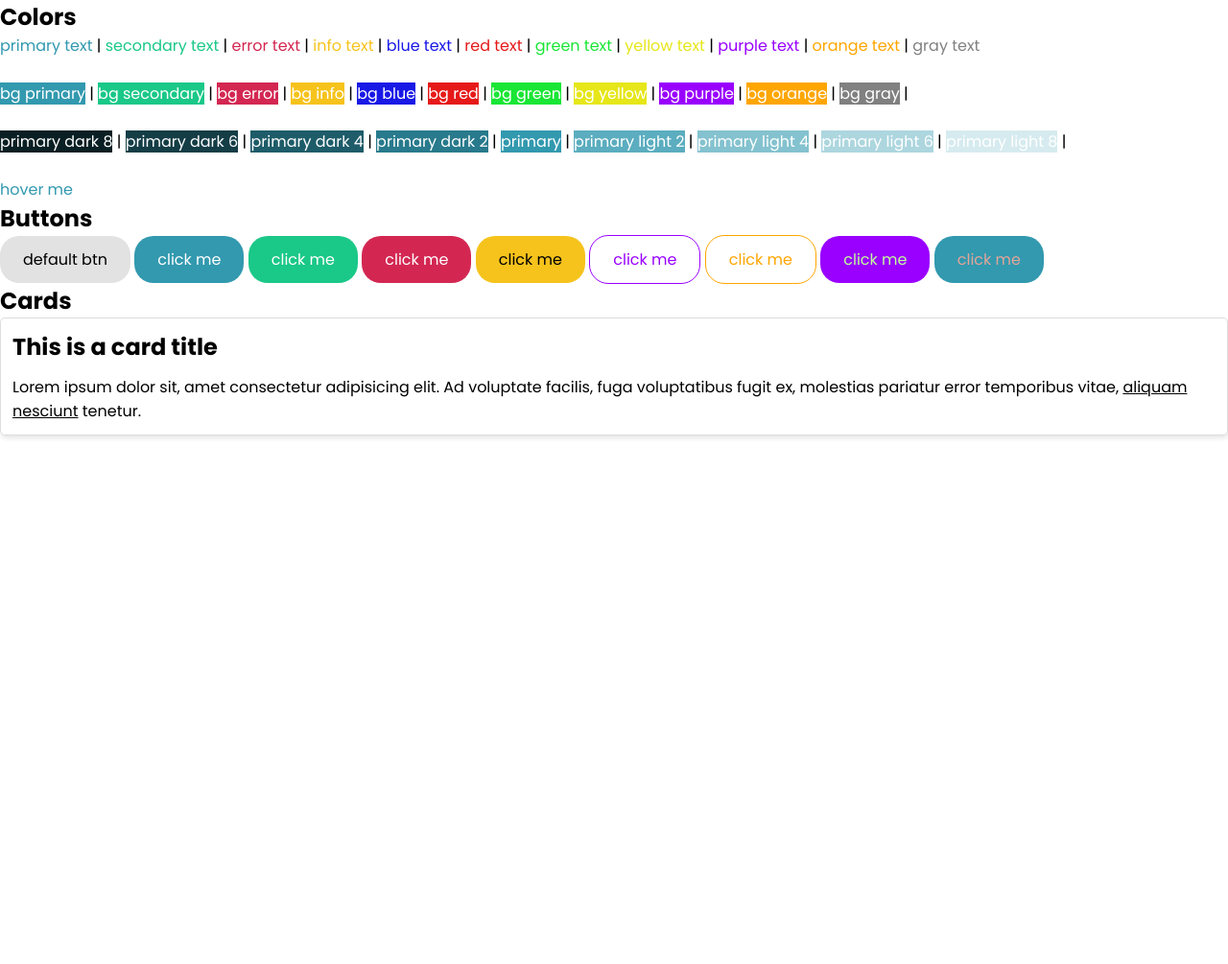
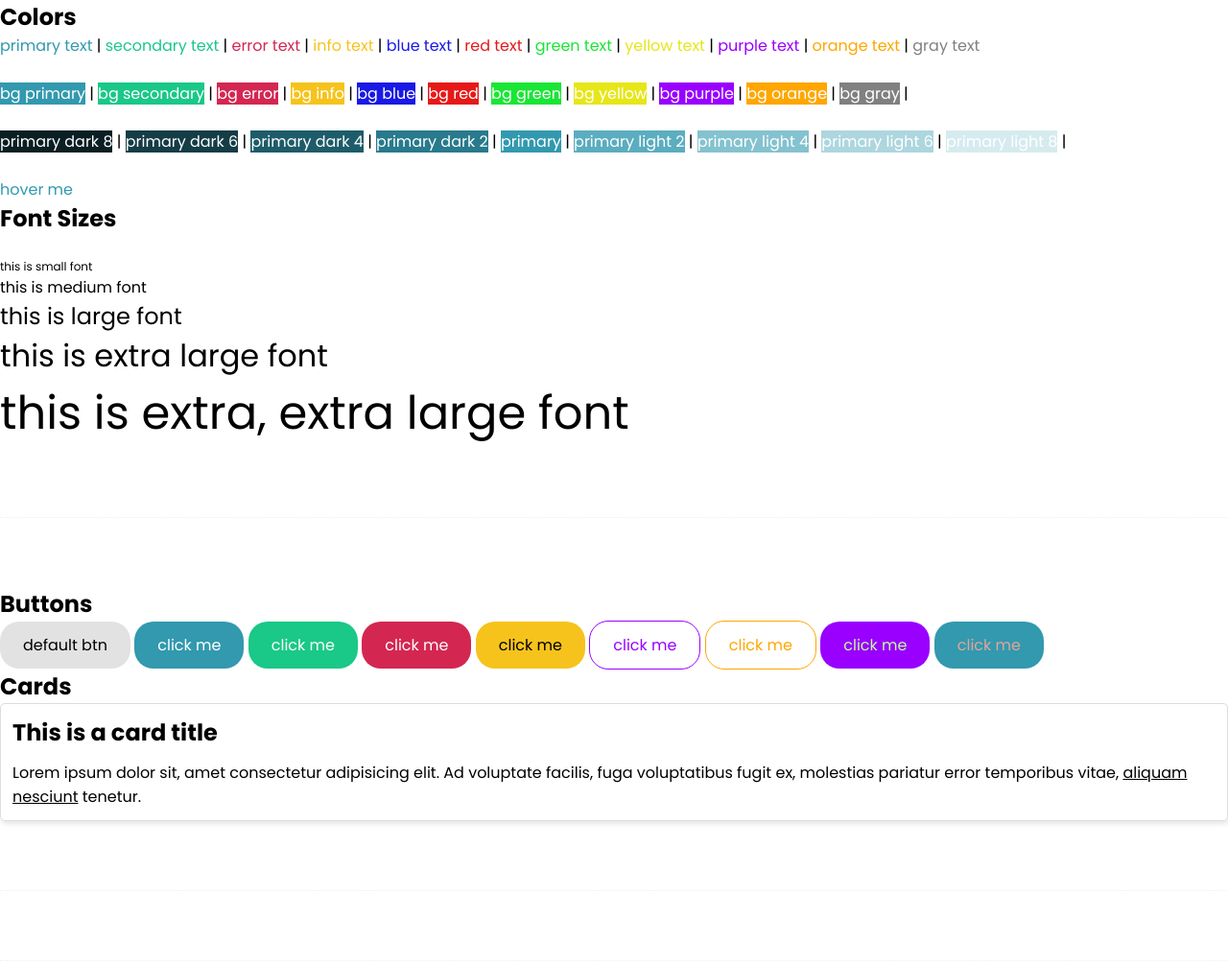
Before and after one commit to IlyaKrapivnoy/SCSS_library, a website: page index.html in a window 1280 px wide. Shown: the whole page at 96% size. Before the commit the page ends 800 px from the top, so only its background shows below. Drawn offline with Linux system fonts and the light colour scheme.

Commit message:
add Font Sizes

```diff
--- a/index.html
+++ b/index.html
@@ -53,6 +53,14 @@
     <a href="#" class="text-primary text-hover-orange-light-1">hover me</a>
 
     <!-- font sizes -->
+    <h2 class="mb-2">Font Sizes</h2>
+    <div class="font-sm">this is small font</div>
+    <div class="font-md">this is medium font</div>
+    <div class="font-lg">this is large font</div>
+    <div class="font-xl">this is extra large font</div>
+    <div class="font-xxl">this is extra, extra large font</div>
+
+    <hr class="mt-4 mb-4">
 
     <!-- buttons -->
     <h2>Buttons</h2>
@@ -72,9 +80,12 @@
         <h1 class="card-title">This is a card title</h1>
         <p class="card-body">Lorem ipsum dolor sit, amet consectetur adipisicing elit. Ad voluptate facilis, fuga voluptatibus fugit ex, molestias pariatur error temporibus vitae, <a href="#">aliquam nesciunt</a> tenetur.</p>
     </div>
-    <!-- grid system -->
 
-    <!-- utilities -->
+     <!-- grid system -->
+     <hr class="mt-4 mb-4">
+
+     <!-- utilities -->
+     <hr class="mt-4 mb-4">
 
 </body>
 </html>
```
